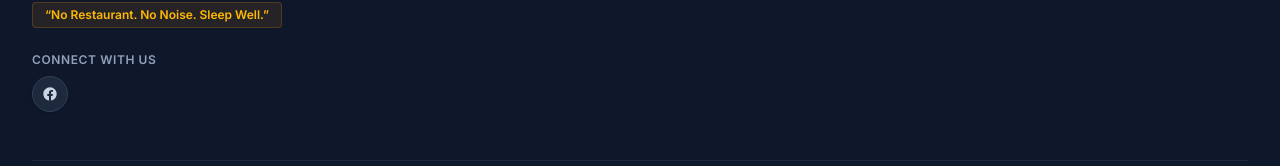
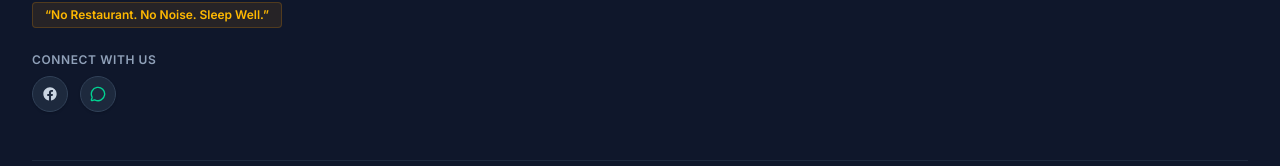
Before and after one commit to sikaruai-bot/hotel-sherpa-soul, a Next.js app: page /contact in a window 1280 px wide. Shown: the part 1363-1529 px from the top of the page. Built offline with nearby package versions, Linux system fonts and the light colour scheme; no server answers.

Commit message:
Enhancement: Added prominent WhatsApp social icon next to Facebook in footer

```diff
--- a/src/components/public/Footer.tsx
+++ b/src/components/public/Footer.tsx
@@ -81,6 +81,16 @@ export default function Footer() {
                   <svg className="w-4 h-4 fill-current group-hover:scale-110 transition-transform" viewBox="0 0 24 24">
                     <path d="M22 12c0-5.523-4.477-10-10-10S2 6.477 2 12c0 4.991 3.657 9.128 8.438 9.878v-6.987h-2.54V12h2.54V9.797c0-2.506 1.492-3.89 3.777-3.89 1.094 0 2.238.195 2.238.195v2.46h-1.26c-1.243 0-1.63.771-1.63 1.562V12h2.773l-.443 2.89h-2.33v6.988C18.343 21.128 22 16.991 22 12z" />
                   </svg>
+                </a>
+                <a
+                  href="https://wa.me/9779851068219?text=Hello%20Hotel%20Sherpa%20Soul"
+                  target="_blank"
+                  rel="noopener noreferrer"
+                  onClick={() => trackEvent('whatsapp_click', { placement: 'footer_social_icon' })}
+                  className="w-9 h-9 rounded-full bg-slate-800 hover:bg-emerald-600 text-slate-300 hover:text-white flex items-center justify-center transition-colors border border-slate-700 shadow-sm group"
+                  aria-label="Chat on WhatsApp +977 9851068219"
+                >
+                  <MessageCircle className="w-4 h-4 text-emerald-400 group-hover:text-white group-hover:scale-110 transition-transform" />
                 </a>
               </div>
             </div>
```
